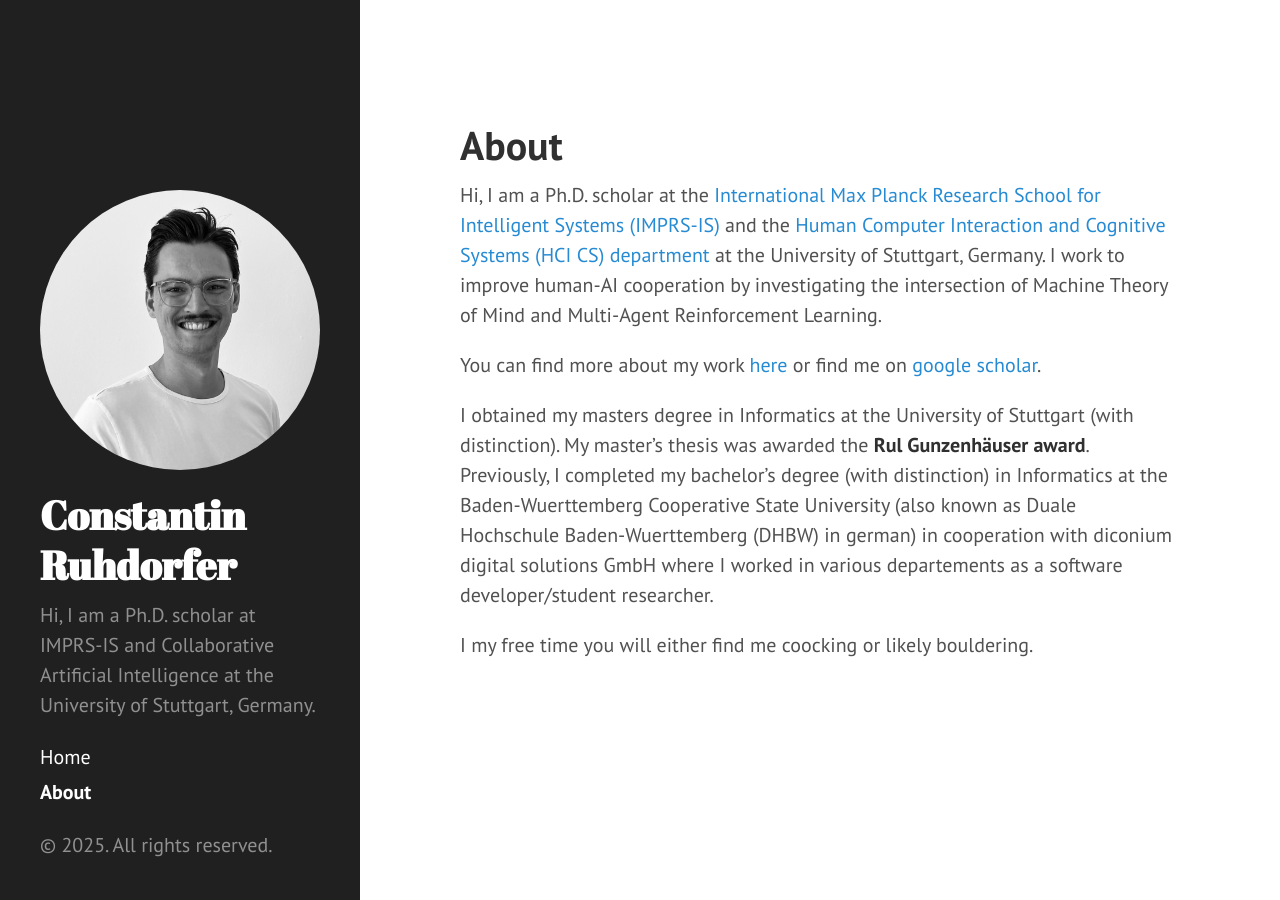
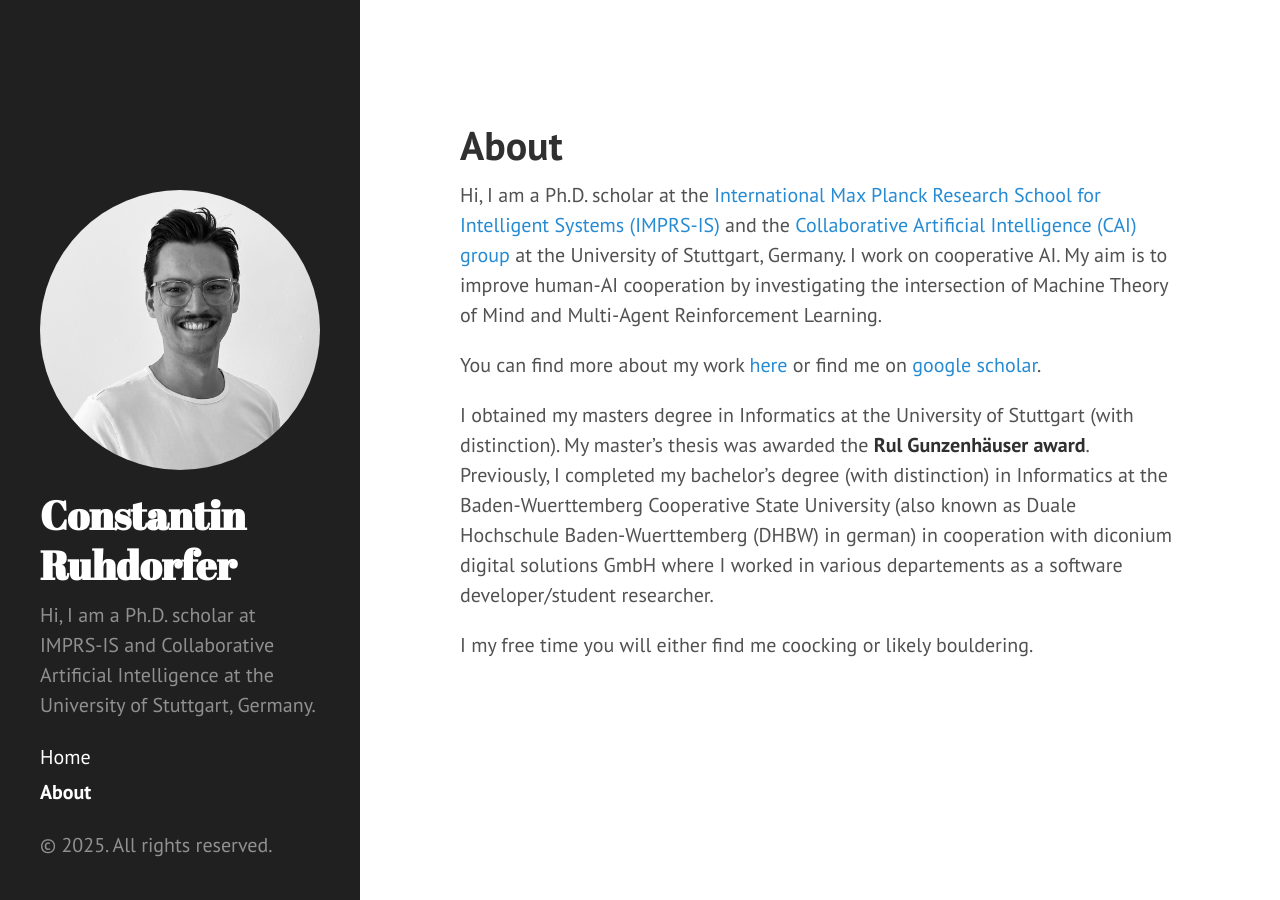
Before and after one commit to ConstantinRuhdorfer/constantinruhdorfer.github.io, a Jekyll site: the page built from about.md, in a window 1280 px wide. Built offline with Jekyll 4.4.1, drawn with Linux system fonts in a browser that asks for light colours.

Commit message:
Update about.md

```diff
--- a/about.md
+++ b/about.md
@@ -3,9 +3,9 @@
 title: About
 ---
 
-
-Hi, I am a Ph.D. scholar at the [International Max Planck Research School for Intelligent Systems (IMPRS-IS)](https://imprs.is.mpg.de) and the [Human Computer Interaction and Cognitive Systems (HCI CS) department](https://www.perceptualui.org/) at the University of Stuttgart, Germany.
-I work to improve human-AI cooperation by investigating the intersection of Machine Theory of Mind and Multi-Agent Reinforcement Learning.
+Hi, I am a Ph.D. scholar at the [International Max Planck Research School for Intelligent Systems (IMPRS-IS)](https://imprs.is.mpg.de) and the [Collaborative Artificial Intelligence (CAI) group](https://www.collaborative-ai.org/) at the University of Stuttgart, Germany.
+I work on cooperative AI.
+My aim is to improve human-AI cooperation by investigating the intersection of Machine Theory of Mind and Multi-Agent Reinforcement Learning.
 
 You can find more about my work [here](https://www.perceptualui.org/people/ruhdorfer/) or find me on [google scholar](https://scholar.google.de/citations?user=Bb4aplwAAAAJ&hl=de).
 
```
